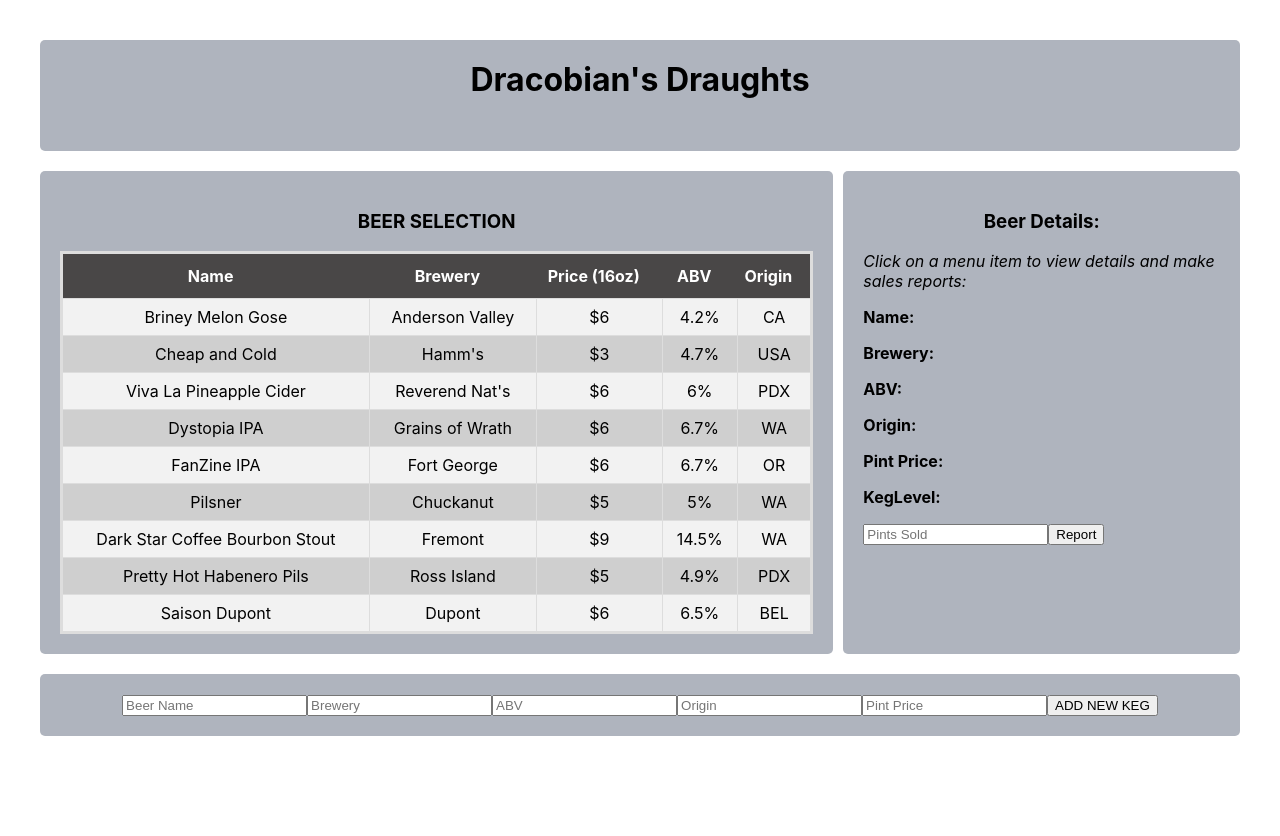
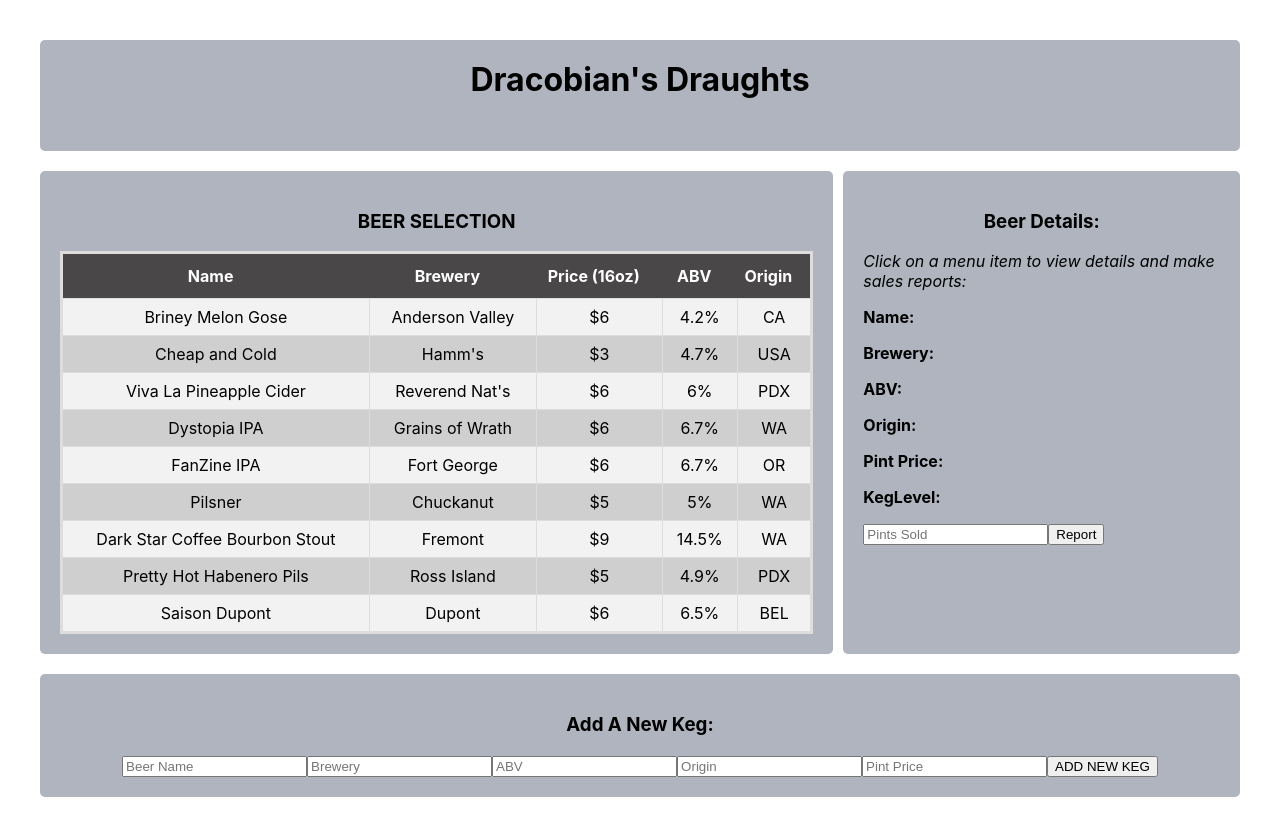
Before and after one commit to drakewilcox/tap-room, a React (Create React App) app: page / in a window 1280 px wide. Shown: the top 836 px of the page. Before the commit the page ends 800 px from the top, so only its background shows below. Built offline with nearby package versions, Linux system fonts and the light colour scheme.

Commit message:
update salesReport method to change state on list as well.

```diff
--- a/src/components/KegControl.js
+++ b/src/components/KegControl.js
@@ -116,7 +116,9 @@
     console.log(salesReport.pintsSold)
     const selectedKeg = this.state.kegList.filter(keg => keg.id === salesReport.id)[0];
     const updatedKeg = {...selectedKeg, kegLevel: salesReport.pintsSold}
+    const oldKegs = this.state.kegList.filter(keg => keg.id !== salesReport.id);
     this.setState({
+      kegList: [...oldKegs, updatedKeg],
       currentSelectedKeg: updatedKeg
     });
   }
@@ -196,35 +198,6 @@
       </React.Fragment>
     )
   }
-
-  // render() {
-  //   let currentlyVisibleState = null;
-  //   if (this.state.showHomePage) {
-  //   currentlyVisibleState = <NewKegForm
-  //   onNewKegFormCreation = {this.handleAddingNewKegToList}/>
-  //   }
-
-  //   return (
-  //     <React.Fragment>
-  //     <div className="menu">
-  //       <h1 id='title'>BEER SELECTION</h1>
-  //       <table id='kegList'>
-  //         <tbody>
-  //           <tr id="tableHead">
-  //             <th>Name</th>
-  //             <th>Brewery</th>
-  //             <th>Price (16oz)</th>
-  //             <th>ABV</th>
-  //             <th>Origin</th>
-  //           </tr>
-  //           {this.renderTableData()}
-  //         </tbody>
-  //       </table>
-  //     </div>
-  //     {currentlyVisibleState}
-  //     </React.Fragment>
-  //   );
-  // }
 }
 
 export default KegControl;
--- a/src/components/KegFormControl/NewKegForm.js
+++ b/src/components/KegFormControl/NewKegForm.js
@@ -20,6 +20,7 @@
     return (
       <React.Fragment>
       <footer>
+        <h3>Add A New Keg:</h3>
         <form onSubmit={ handleNewKegFormSubmission }>
           <input
             type='text'
```
